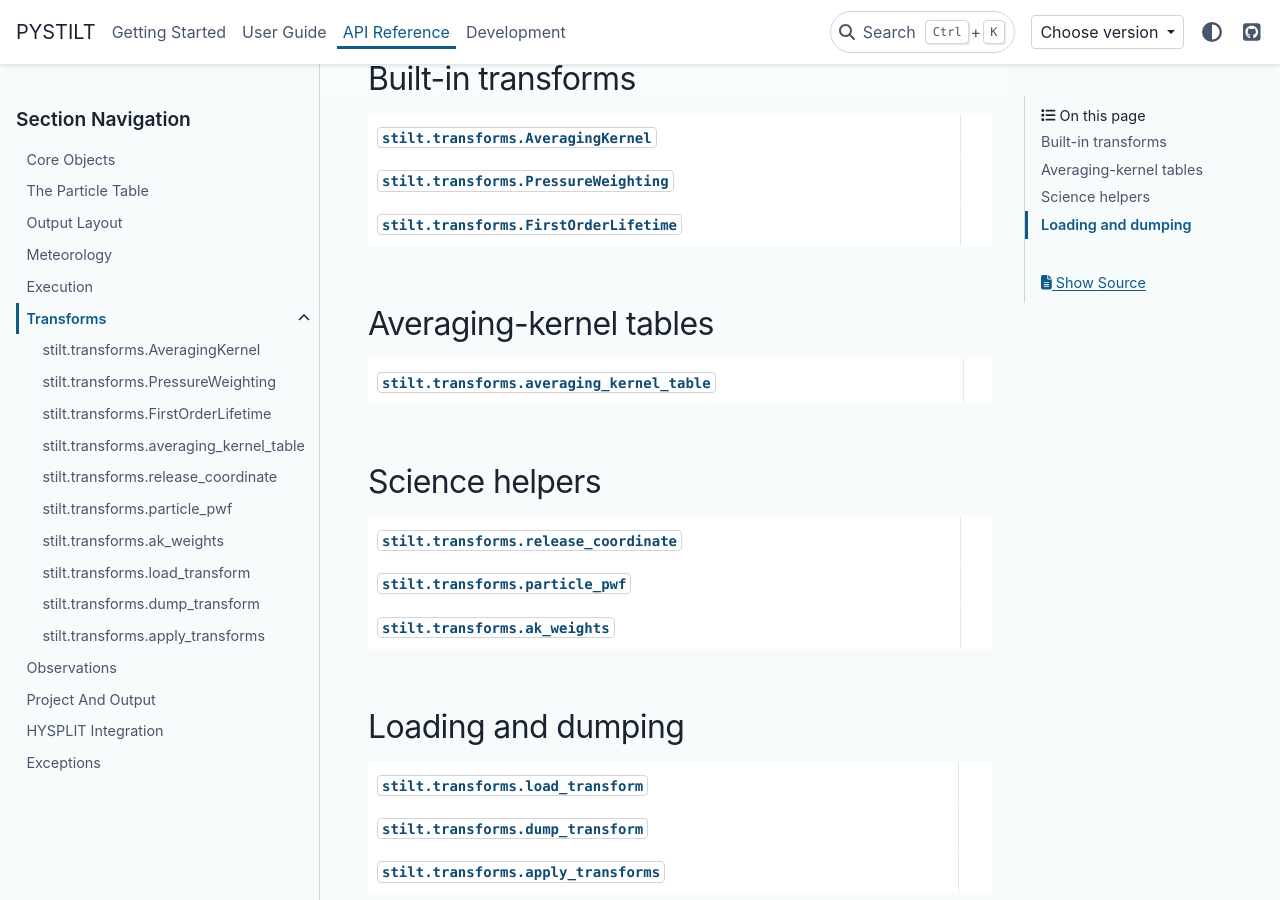
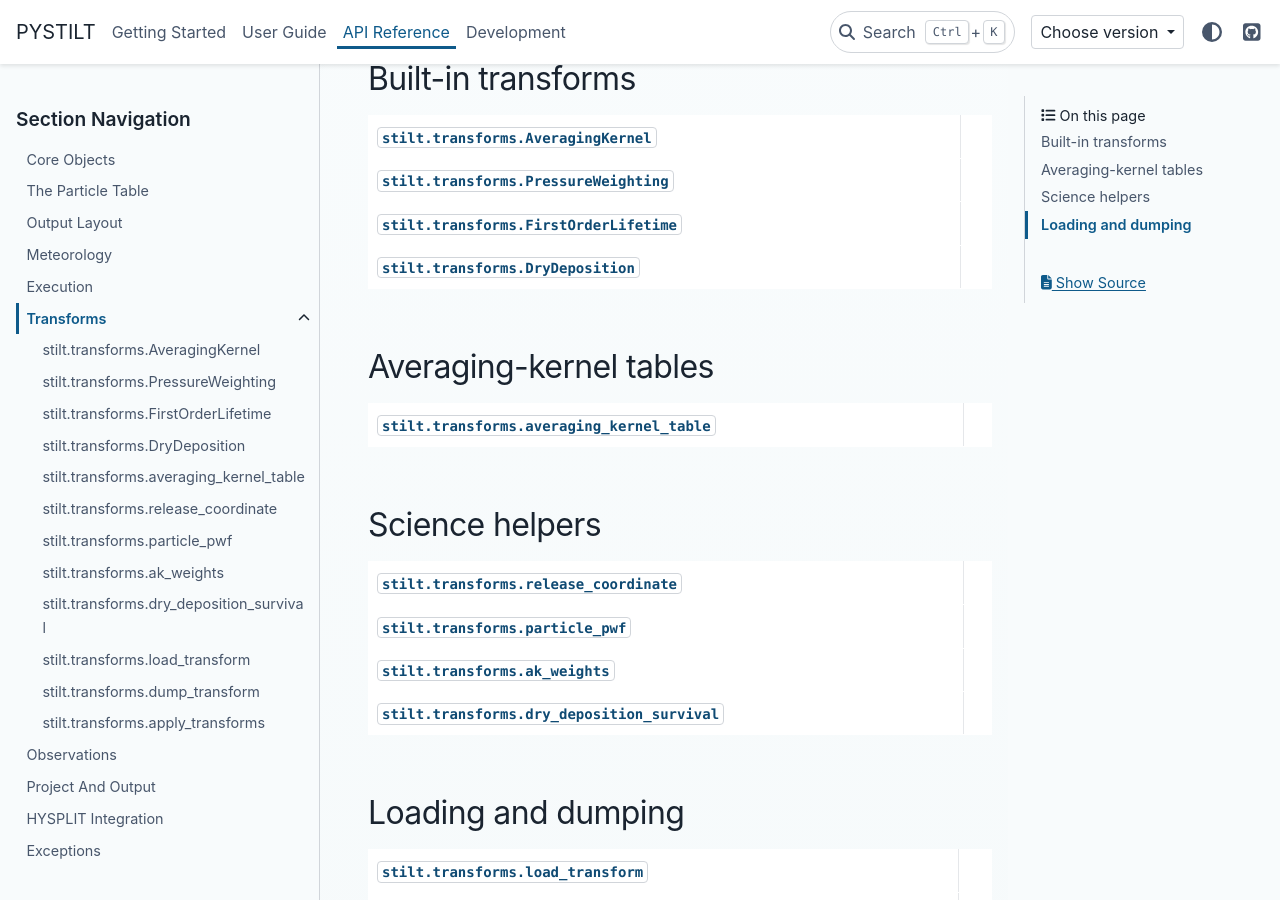
Before and after one commit to fbirds5230/runtraj, a Sphinx documentation site: the page built from docs/reference/transforms.rst, in a window 1280 px wide and 900 px high, scrolled down 346 px. Built offline with Sphinx 7.4.7 and the PyData theme 0.15.4, drawn with Linux system fonts in a browser that asks for light colours; pages that are not in the unit, such as notebooks, are missing from menus.

Commit message:
feat(transforms): weigh foot by the tracer that survives dry deposition with dry_deposition

```diff
--- a/docs/development/roadmap.rst
+++ b/docs/development/roadmap.rst
@@ -103,6 +103,8 @@ feature.
      - Implemented
    * - First-order lifetime decay transform
      - Implemented
+   * - Dry deposition transform (``dry_deposition``)
+     - Implemented
    * - Declarative transforms in config YAML (default or per variant)
      - Implemented
    * - Slant-column receptor support
--- a/docs/reference/transforms.rst
+++ b/docs/reference/transforms.rst
@@ -16,6 +16,7 @@ Built-in transforms
    stilt.transforms.AveragingKernel
    stilt.transforms.PressureWeighting
    stilt.transforms.FirstOrderLifetime
+   stilt.transforms.DryDeposition
 
 Averaging-kernel tables
 -----------------------
@@ -36,6 +37,7 @@ Science helpers
    stilt.transforms.release_coordinate
    stilt.transforms.particle_pwf
    stilt.transforms.ak_weights
+   stilt.transforms.dry_deposition_survival
 
 Loading and dumping
 -------------------
```
